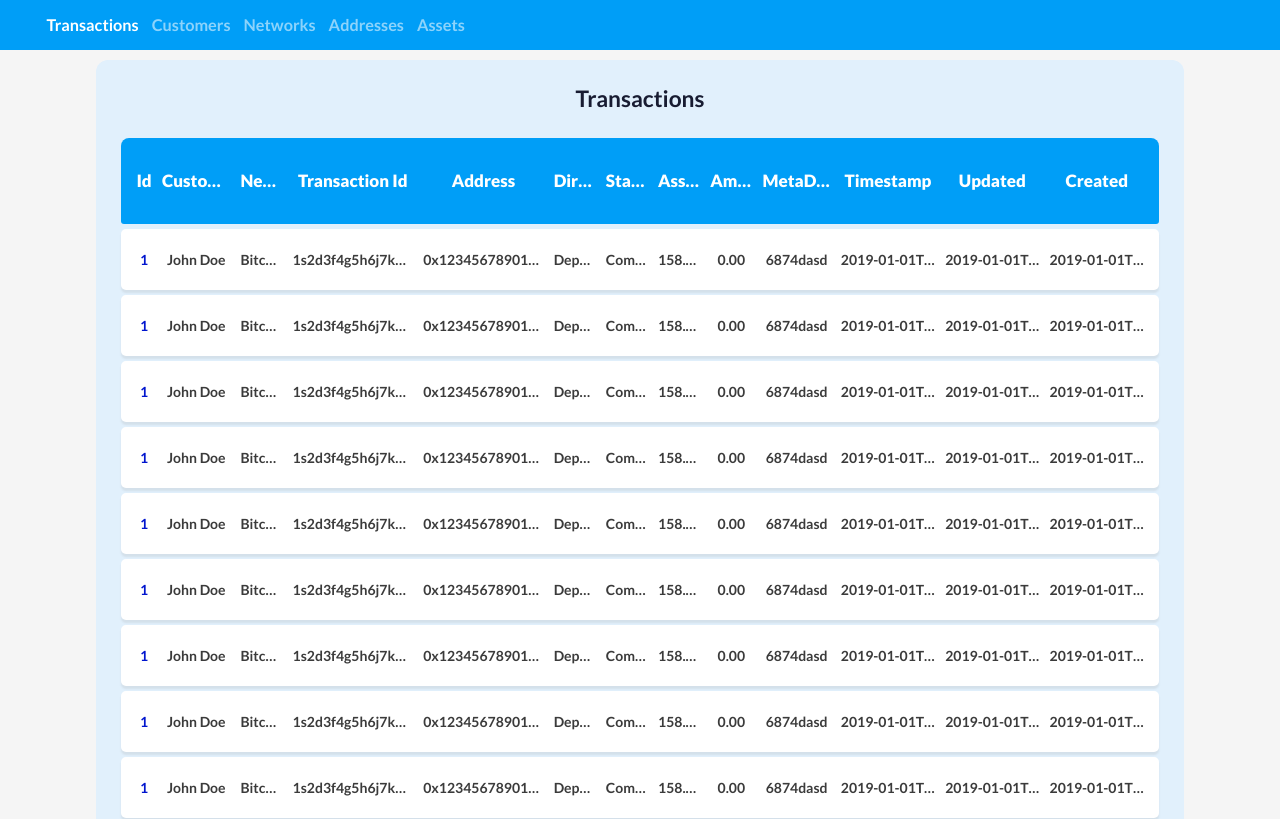
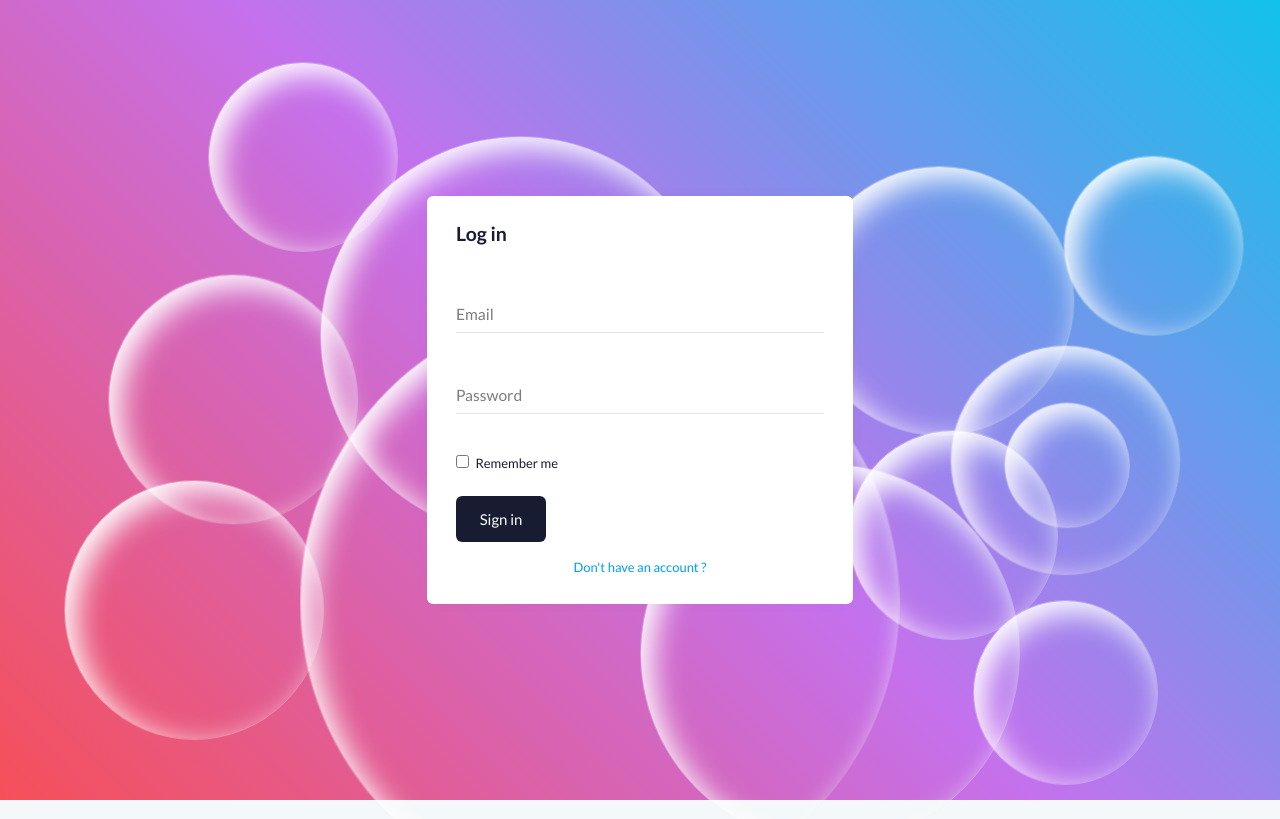
Before and after one commit to Default-0-o/DVS, a React (Create React App) app: page /login in a window 1280 px wide. Before the commit this address led to /records/transactions. Shown: the top 819 px of the page. Built offline with nearby package versions, Linux system fonts and the light colour scheme.

Commit message:
api setted

```diff
--- a/package.json
+++ b/package.json
@@ -13,6 +13,7 @@
     "react-router-dom": "^6.3.0",
     "react-scripts": "5.0.1",
     "react-table": "^7.8.0",
+    "react-toastify": "^9.0.4",
     "web-vitals": "^2.1.4"
   },
   "scripts": {
--- a/src/App.js
+++ b/src/App.js
@@ -1,14 +1,27 @@
-import React from "react";
+import React, { useState } from "react";
+import Routes from "./pages/routes";
+import { Context } from "./context/context";
+import { ToastContainer } from "react-toastify";
+import "react-toastify/dist/ReactToastify.css";
+import "./assets/fontawesome/css/all.min.css";
 import "./assets/css/customBootstrapRtl.css";
-import Routes from "./pages/routes";
-import "./assets/fontawesome/css/all.min.css";
 import "./App.css";
 
 function App() {
+	const [accessToken, setAccessToken] = useState(
+		localStorage.getItem("accessToken")
+	);
+
 	return (
-		<div className="App">
-			<Routes />
-		</div>
+		<>
+			<ToastContainer />
+			<Context.Provider
+				value={{ accessToken: accessToken, setAccessToken: setAccessToken }}>
+				<div className="App">
+					<Routes />
+				</div>
+			</Context.Provider>
+		</>
 	);
 }
 
--- a/src/config.js
+++ b/src/config.js
@@ -1,3 +1,5 @@
 import axios from "axios";
 
-// axios.defaults.baseURL = 'http://localhost:3000/api';
+export const instance = axios.create({
+	baseURL: "https://esmaeiliamir.ir/DVS/public/api/",
+});
--- /dev/null
+++ b/src/context/context.jsx
@@ -0,0 +1,3 @@
+import React from "react";
+
+export const Context = React.createContext({});
--- a/src/pages/authentication/login/index.jsx
+++ b/src/pages/authentication/login/index.jsx
@@ -1,24 +1,30 @@
-import React, { useState, useEffect } from "react";
+import React, { useState, useEffect, useContext } from "react";
 import { Link } from "react-router-dom";
-import axios from "axios";
+import { Context } from "../../../context/context";
 import Input from "../../../components/form/input";
+import { instance as axios } from "../../../config";
+import { toast } from "react-toastify";
 
 const Login = () => {
 	const [email, setEmail] = useState("");
 	const [password, setPassword] = useState("");
+	const { setAccessToken } = useContext(Context);
 
 	const handleSubmit = (e) => {
 		e.preventDefault();
 		axios
-			.post("", {
+			.post("login", {
 				email,
 				password,
 			})
 			.then((res) => {
-				console.log(res);
+				localStorage.setItem("accessToken", res.data.access_token);
+				setAccessToken(res.data.access_token);
+				toast.success("Login Successful");
 			})
 			.catch((err) => {
 				console.log(err);
+				toast.error("Email or Password is incorrect!");
 			});
 	};
 
--- a/src/pages/routes.jsx
+++ b/src/pages/routes.jsx
@@ -1,25 +1,27 @@
-import React from "react";
+import React, { useContext } from "react";
 import { Route, Routes, Navigate } from "react-router-dom";
 import Home from "./home";
 import Authentication from "./authentication";
 import Login from "./authentication/login";
 import Register from "./authentication/register";
 import Logout from "./authentication/logout";
+import { Context } from "../context/context";
 
 const AppRoutes = () => {
-	// let routes = (
-	// 	<Authentication>
-	// 		<Routes>
-	// 			<Route path="/login" element={<Login />} />
-	// 			<Route path="/register" element={<Register />} />
-	// 			<Route path="*" element={<Navigate to="/login" replace />} />
-	// 		</Routes>
-	// 	</Authentication>
-	// );
-
-	// will change
+	const context = useContext(Context);
 
 	let routes = (
+		<Authentication>
+			<Routes>
+				<Route path="/login" element={<Login />} />
+				<Route path="/register" element={<Register />} />
+				<Route path="*" element={<Navigate to="/login" replace />} />
+			</Routes>
+		</Authentication>
+	);
+
+	if (context.accessToken) {
+		routes = (
 			<Routes>
 				<Route path="/logout" element={<Logout />} />
 				<Route path="/records/transactions" element={<Home />} />
@@ -33,15 +35,6 @@ const AppRoutes = () => {
 				/>
 			</Routes>
 		);
-
-	if (localStorage.getItem("token")) {
-		routes = (
-			<Routes>
-				<Route path="/logout" element={<Logout />} />
-				<Route path="/" element={<Home />} />
-				<Route path="*" element={<Navigate to="/" replace />} />
-			</Routes>
-		);
 	}
 
 	return routes;
```
Also changed, not shown: 1 other file (tests, documents, lock files or other folders). Lines whose indentation alone changed are shown as unchanged.
